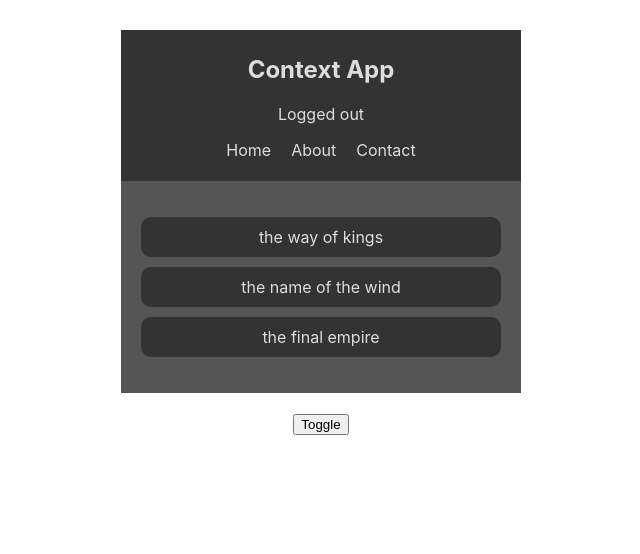
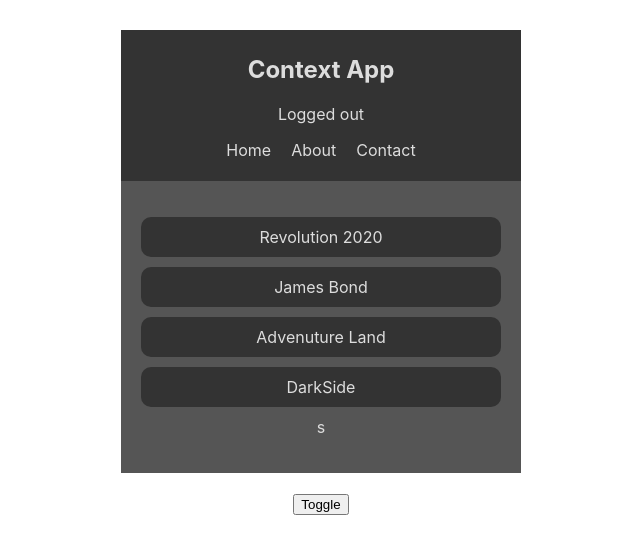
Before and after one commit to arpit2425/BookReader, a React (Create React App) app: page / in a window 1280 px wide. Shown: the top 554 px of the page, without its empty margins (319-959 px from the left). Built offline with nearby package versions, Linux system fonts and the light colour scheme.

Commit message:
book context hook

```diff
--- a/src/App.js
+++ b/src/App.js
@@ -1,22 +1,25 @@
-import React from 'react'
-import Navbar from './components/Navbar'
-import BookList from './components/BookList'
-import ThemeContextProvider from './contexts/ThemeContext'
-import ToggleTheme from './components/ToggleTheme'
-import AuthContextProvider from './contexts/AuthContext'
+import React from "react";
+import Navbar from "./components/Navbar";
+import BookList from "./components/BookList";
+import ThemeContextProvider from "./contexts/ThemeContext";
+import ToggleTheme from "./components/ToggleTheme";
+import AuthContextProvider from "./contexts/AuthContext";
+import BookContextProvider from "./contexts/BookContext";
 
-function App () {
+function App() {
   return (
-    <div className='App'>
+    <div className="App">
       <ThemeContextProvider>
         <AuthContextProvider>
           <Navbar />
-          <BookList />
+          <BookContextProvider>
+            <BookList />
+          </BookContextProvider>
           <ToggleTheme />
         </AuthContextProvider>
       </ThemeContextProvider>
     </div>
-  )
+  );
 }
 
-export default App
+export default App;
--- a/src/components/BookList.js
+++ b/src/components/BookList.js
@@ -1,5 +1,6 @@
-import React, { useContext } from 'react'
-import { ThemeContext } from '../contexts/ThemeContext'
+import React, { useContext } from "react";
+import { ThemeContext } from "../contexts/ThemeContext";
+import { BookContext } from "../contexts/BookContext";
 
 // export class BookList extends Component {
 //   render () {
@@ -26,21 +27,27 @@ import { ThemeContext } from '../contexts/ThemeContext'
 //   }
 // }
 
-function BookList () {
-  const { isLight, light, dark } = useContext(ThemeContext)
-  const theme = isLight ? light : dark
+function BookList() {
+  const { isLight, light, dark } = useContext(ThemeContext);
+  const { books } = useContext(BookContext);
+  const theme = isLight ? light : dark;
   return (
     <div
-      className='book-list'
+      className="book-list"
       style={{ color: theme.syntax, background: theme.bg }}
     >
       <ul>
-        <li style={{ background: theme.ui }}>the way of kings</li>
-        <li style={{ background: theme.ui }}>the name of the wind</li>
-        <li style={{ background: theme.ui }}>the final empire</li>
+        {books.map((book) => {
+          return (
+            <li key={book.id} style={{ background: theme.ui }}>
+              {book.title}
+            </li>
+          );
+        })}
+        s{" "}
       </ul>
     </div>
-  )
+  );
 }
 
-export default BookList
+export default BookList;
--- /dev/null
+++ b/src/contexts/BookContext.js
@@ -0,0 +1,17 @@
+import React, { useState, createContext } from "react";
+export const BookContext = createContext();
+function BookContextProvider(props) {
+  const [books, setBooks] = useState([
+    { title: "Revolution 2020", id: 1 },
+    { title: "James Bond", id: 2 },
+    { title: "Advenuture Land", id: 3 },
+    { title: "DarkSide", id: 4 },
+  ]);
+  return (
+    <BookContext.Provider value={{ books }}>
+      {props.children}
+    </BookContext.Provider>
+  );
+}
+
+export default BookContextProvider;
```
